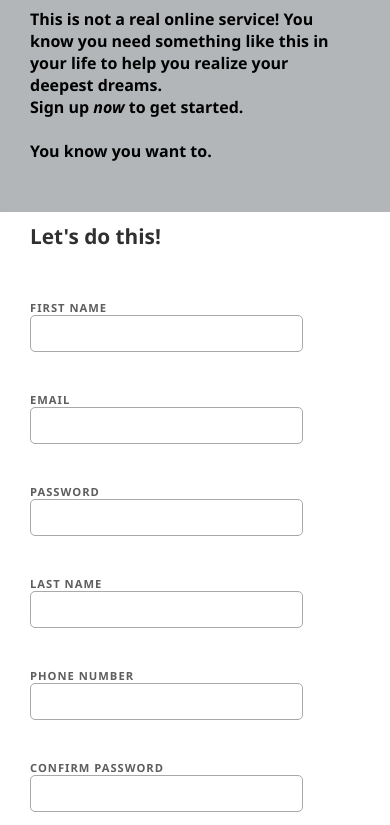
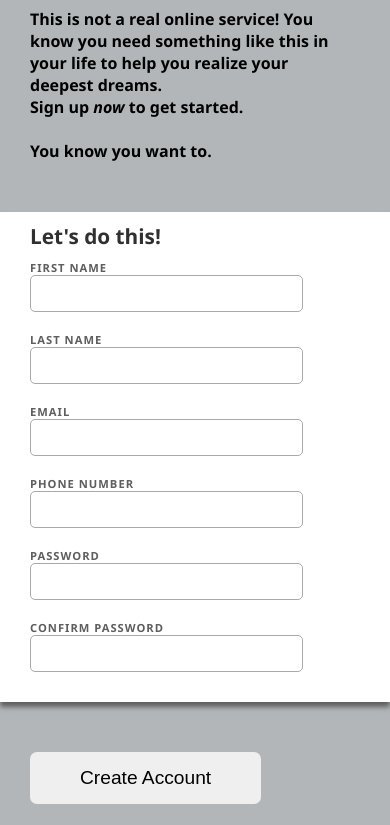
Before and after one commit to murkyweb/sign-up-form, a plain HTML site: page index.html in a window 390 px wide. Shown: the part 275-1100 px from the top of the page. Drawn offline with Linux system fonts and the light colour scheme.

Commit message:
rearranged form inputs in a better order

```diff
--- a/index.html
+++ b/index.html
@@ -26,28 +26,30 @@
                     Let's do this!
                 </div>
                 <div class="form-inputs">
-                    <div class="form-left">
+                    <div class="form-row">
                         <div>
                             <label for="first_name">FIRST NAME</label>
                             <input type="text" name="first_name" id="first_name">
                         </div>
                         <div>
+                            <label for="last_name">LAST NAME</label>
+                            <input type="text" name="last_name" id="last_name">
+                        </div>
+                    </div>
+                    <div class="form-row">
+                        <div>
                             <label for="email">EMAIL</label>
                             <input type="email" name="email" id="email">
                         </div>
                         <div>
+                            <label for="phone_number">PHONE NUMBER</label>
+                            <input type="tel" name="phone_number" id="phone_number">
+                        </div>
+                    </div>
+                    <div class="form-row">
+                        <div>
                             <label for="password">PASSWORD</label>
                             <input type="password" name="password" id="password">
-                        </div>
-                    </div>
-                    <div class="form-right">
-                        <div>
-                            <label for="last_name">LAST NAME</label>
-                            <input type="text" name="last_name" id="last_name">
-                        </div>
-                        <div>
-                            <label for="phone_number">PHONE NUMBER</label>
-                            <input type="tel" name="phone_number" id="phone_number">
                         </div>
                         <div>
                             <label for="pw_confirm">CONFIRM PASSWORD</label>
--- a/style.css
+++ b/style.css
@@ -60,13 +60,18 @@ form {
 
 .form-inputs {
     display: flex;
-    gap: 40px;
+    flex-direction: column;
+    gap: 20px;
 }
 
-.form-inputs div:not(.form-left):not(.form-right) {
+.form-row {
+    display: flex;
+    gap: 20px;
+}
+
+.form-row div {
     display: flex;
     flex-direction: column;
-    margin-top: 40px;
 }
 
 label {
@@ -142,13 +147,12 @@ input:focus {
         width: 100vw;
     }
 
+    .form-row {
+        flex-direction: column;
+    }
+
     .logo {
         top: 10px;
-    }
-
-    .form-inputs {
-        flex-direction: column;
-        gap: 0px;
     }
 
     input {
```
